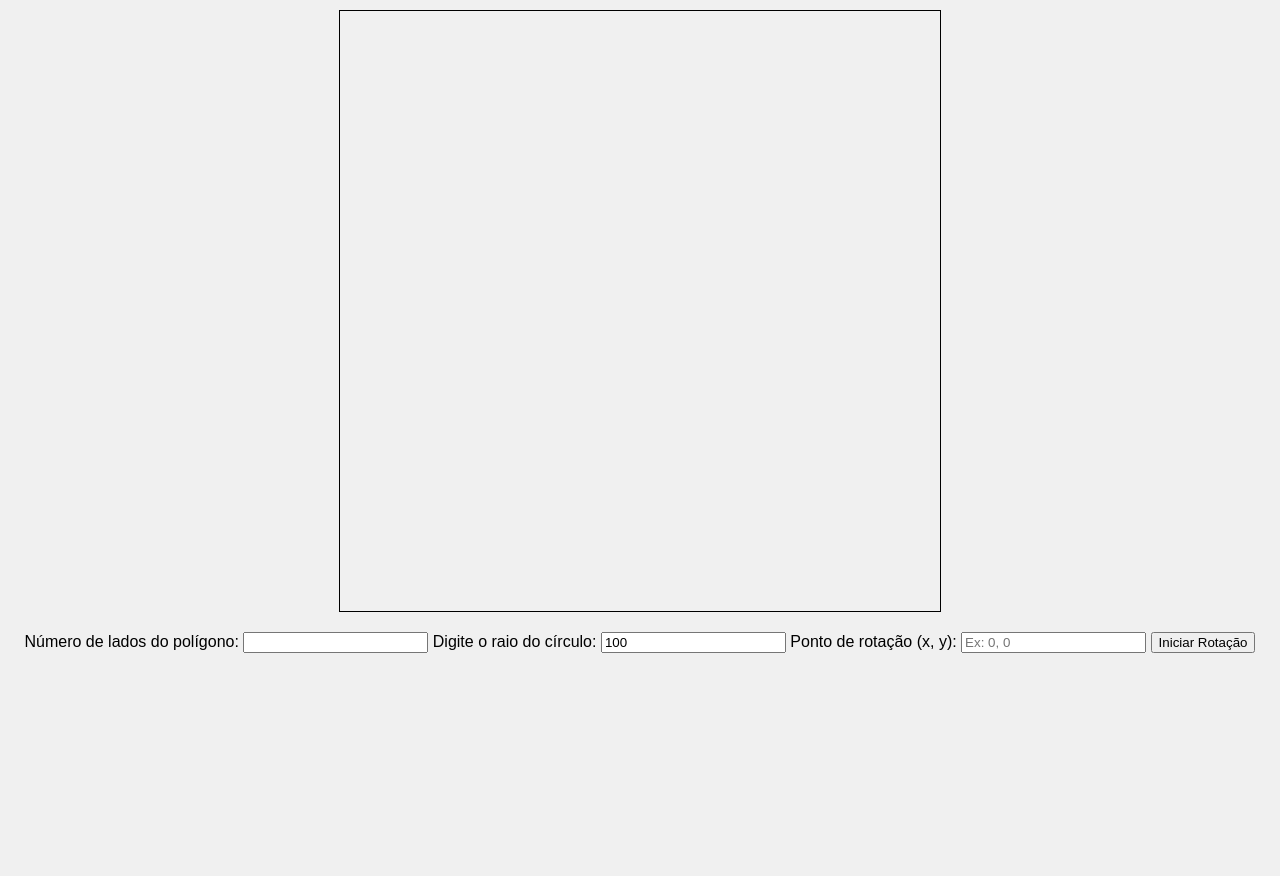
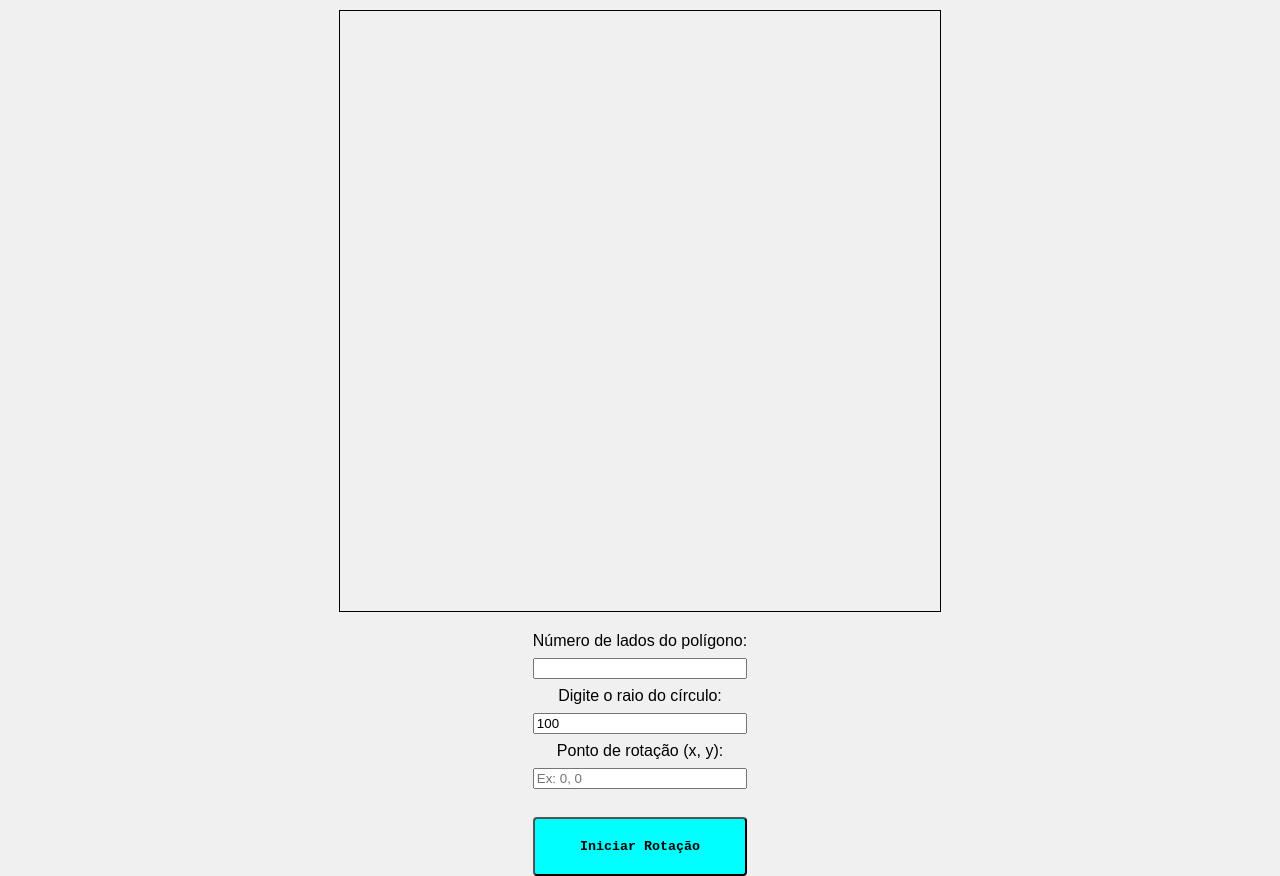
Before and after one commit to joaobhenrique/Poligonos-_rotacao, a plain HTML site: page index.html in a window 1280 px wide. Before the commit the page ends 800 px from the top, so only its background shows below. Drawn offline with Linux system fonts and the light colour scheme.

Commit message:
botao style

```diff
--- a/style.css
+++ b/style.css
@@ -14,6 +14,25 @@ body {
 }
 
 .rotacao {
+  display: flex;
+  flex-direction: column;
+  gap: 0.5rem;
   margin-top: 20px;
   text-align: center;
 }
+
+#drawPolygon{
+  margin-top: 20px;
+  padding: 20px;
+  border-radius: 4px;
+  background-color: aqua;
+  color: black;
+  cursor: pointer;
+  font-weight: bold;
+  font-family: 'Courier New', Courier, monospace;
+}
+
+#drawPolygon:hover{
+  background-color: #00bfff;
+  color: white;
+}
```
